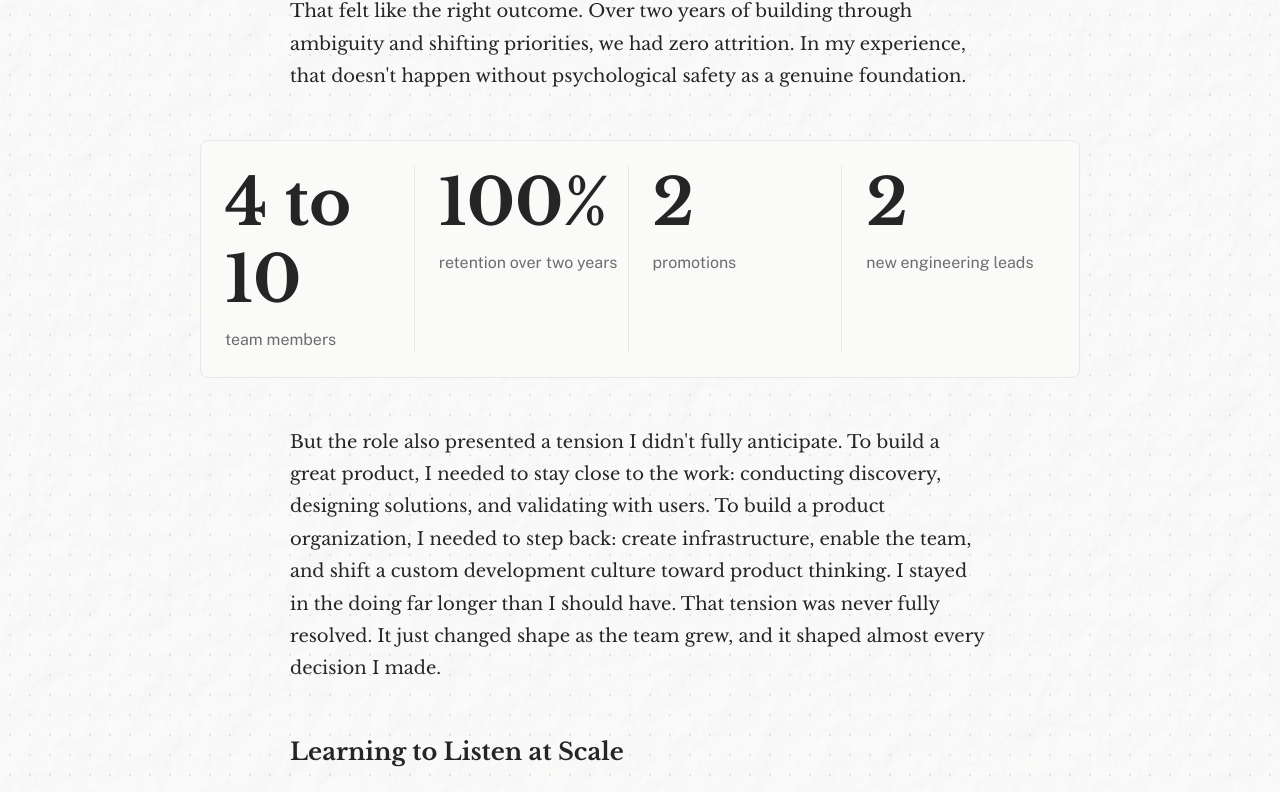
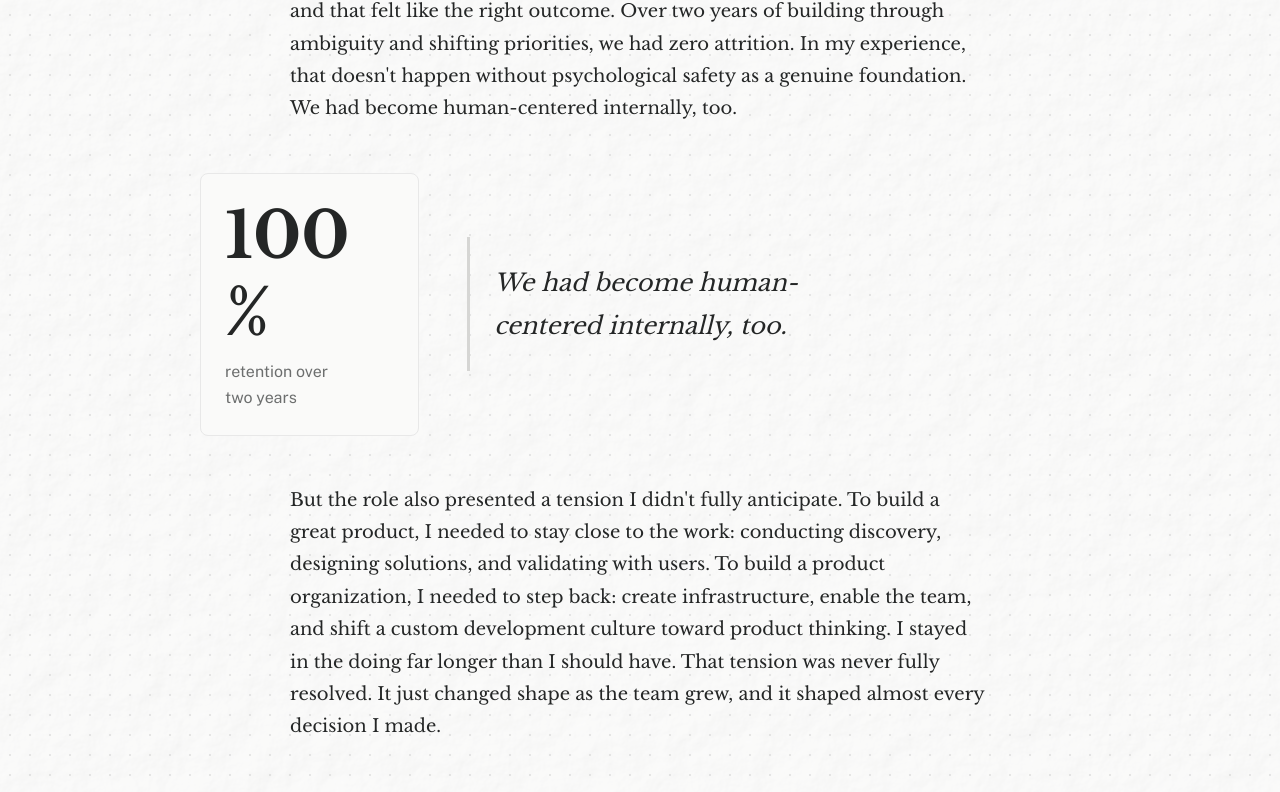
Before and after one commit to emeans/elizabeth-means, a Next.js app: page /work/wic-product-case-study in a window 1280 px wide. Shown: the part 3755-4547 px from the top of the page. Built offline with nearby package versions, Linux system fonts and the light colour scheme.

Commit message:
Fix margin around pullquote

```diff
--- a/app/features/work/WicCaseStudy/WicCaseStudy.module.css
+++ b/app/features/work/WicCaseStudy/WicCaseStudy.module.css
@@ -16,6 +16,13 @@
   margin-bottom: var(--spacing-2xl);
 }
 
+/* Pull quote in aside: remove large horizontal margins so it sits next to the card */
+.aside.inline figure {
+  margin-left: 0;
+  margin-right: 0;
+  max-width: none;
+}
+
 @media (max-width: 768px) {
   .aside {
     flex-direction: column;
--- a/app/features/work/WicCaseStudy/sections/DefiningTheRole.tsx
+++ b/app/features/work/WicCaseStudy/sections/DefiningTheRole.tsx
@@ -1,5 +1,6 @@
 import MetricsCard from '@/components/design-system/MetricsCard'
 import styles from '../WicCaseStudy.module.css'
+import PullQuote from '@/components/design-system/PullQuote'
 export default function DefiningTheRole() {
   return (
     <section>
@@ -23,28 +24,14 @@ export default function DefiningTheRole() {
         understood how each person thought, where their strengths naturally pulled them, and what
         they needed from one another. By mid-2024, my tech lead had grown into full ownership of the
         engineering side, consulting me on complex problems but driving the direction himself. I had
-        become more of a subject-matter expert than an engineering leader. That felt like the right
+        become more of a subject-matter expert than an engineering leader and that felt like the right
         outcome. Over two years of building through ambiguity and shifting priorities, we had zero
         attrition. In my experience, that doesn't happen without psychological safety as a genuine
-        foundation.
+        foundation. We had become human-centered internally, too.
       </p>
       <aside className={`${styles.aside} ${styles.inline}`}>
-        <MetricsCard
-          metrics={[
-            {
-              value: '4 to 10',
-              description:
-                'team members',
-            },
-            { value: '100%', description: 'retention over two years' },
-            { value: '2', description: 'promotions' },
-            { value: '2', description: 'new engineering leads' },
-          ]}
-        />
-        {/* <MetricsCard value='4→10' description='team members' />
-        <MetricsCard value='100%' description='retention over two years' />
-        <MetricsCard value='2' description='promotions' />
-        <MetricsCard value='2' description='new engineering leads' /> */}
+        <MetricsCard value="100%" description="retention over two years" />
+        <PullQuote quote="We had become human-centered internally, too." />
       </aside>
       <p>
         But the role also presented a tension I didn't fully anticipate. To build a great product, I
--- a/app/features/work/WicCaseStudy/sections/ValidationAndOutcomes.tsx
+++ b/app/features/work/WicCaseStudy/sections/ValidationAndOutcomes.tsx
@@ -1,5 +1,6 @@
+import MetricsCard from '@/components/design-system/MetricsCard'
 import Link from '@components/Link'
-
+import styles from '../WicCaseStudy.module.css'
 export default function ValidationAndOutcomes() {
   return (
     <section>
@@ -36,6 +37,20 @@ export default function ValidationAndOutcomes() {
         discovery. Building continuous validation loops with SMEs and designing for configurability
         from the start proved essential to maintaining both compliance and usability.
       </p>
+      <aside className={`${styles.aside} ${styles.inline}`}>
+        <MetricsCard
+          metrics={[
+            {
+              value: '4 to 10',
+              description:
+                'team members',
+            },
+            { value: '100%', description: 'retention over two years' },
+            { value: '2', description: 'promotions' },
+            { value: '2', description: 'new engineering leads' },
+          ]}
+        />
+      </aside>
       <p>
         There is a third lesson that took longer to name. I stayed in the doing far longer than I
         should have. I was conducting discovery, leading design work, managing the team, and
```
